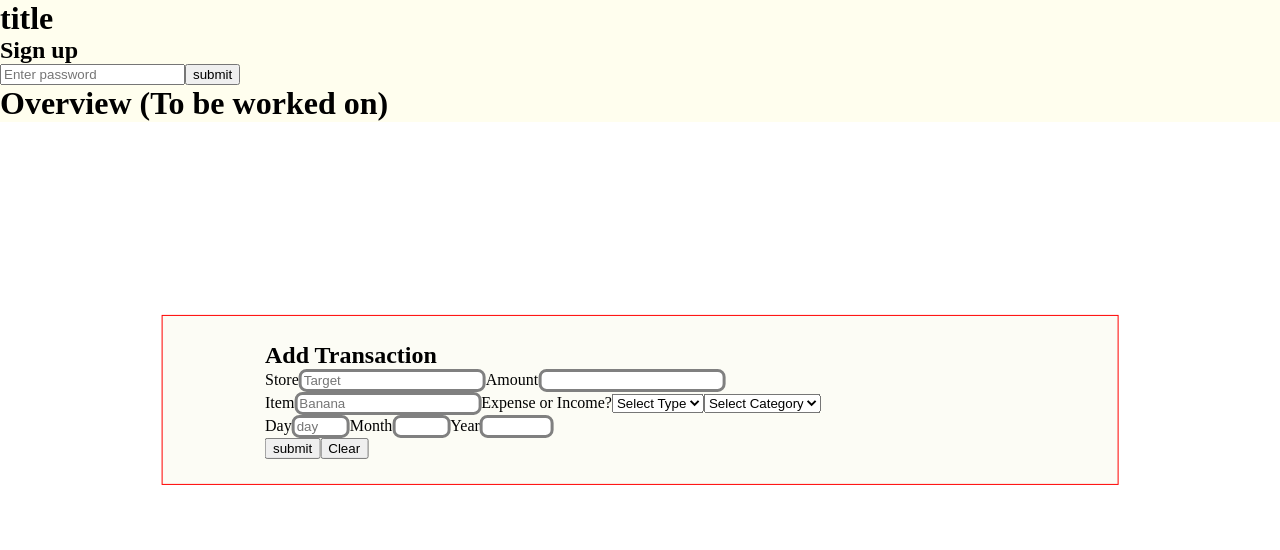
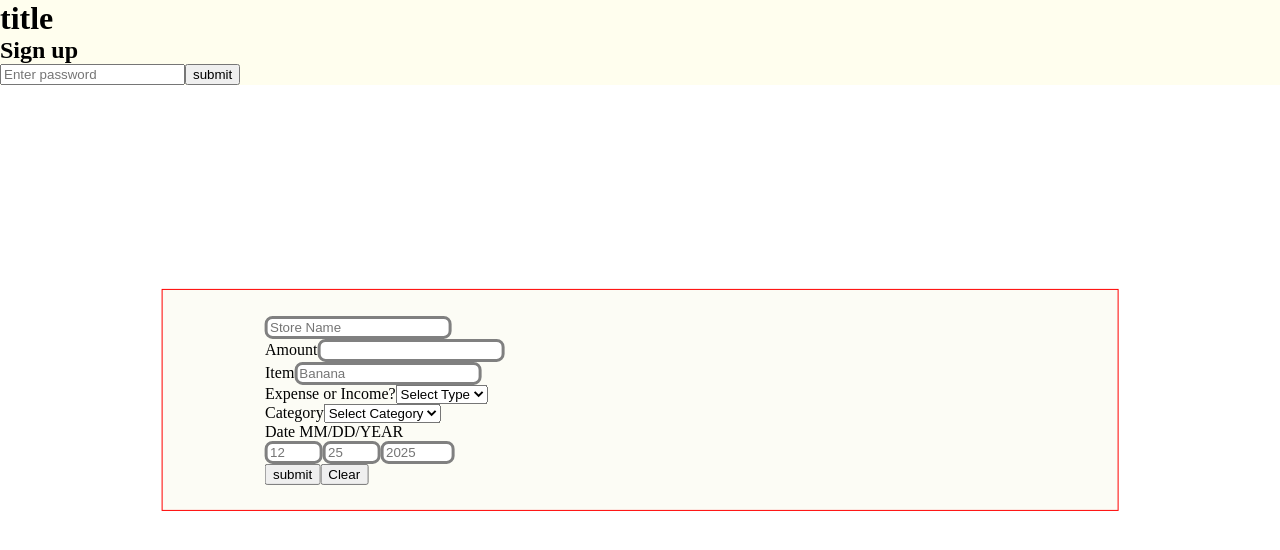
Before and after one commit to EmersonBerido/budget-app, a React (Vite) app: page / in a window 1280 px wide. Shown: the top 550 px of the page. Built offline with nearby package versions, Linux system fonts and the light colour scheme.

Commit message:
New Format for Add Transaction

```diff
--- a/src/AddTransaction.jsx
+++ b/src/AddTransaction.jsx
@@ -56,31 +56,33 @@ function AddTransaction(props) {
 
   return (
     <section className="add-transaction-container">
-      <h1>Add Transaction</h1>
       <form
         onSubmit={handleSubmit}
         className="form-container"
       >
-        <div className="store-item-container">
+        <input type="text" name="store" id="store" placeholder="Store Name" aria-label="store name" maxLength={20} required/>
 
-          <label htmlFor="store">Store</label>
-          <input type="text" name="store" id="store" placeholder="Target" maxLength={20} required/>
-
+        <div className="amount-container">
           <label htmlFor="amount">Amount</label>
           <input type="number" inputMode="numeric" name = "amount" id="amount" min="0" step="0.01" required/>
-
         </div>
 
+        <div className="item-container">
           <label htmlFor="item">Item</label>
           <input type="text" name="item" id="item" placeholder="Banana" maxLength={85} required/>
+        </div>
 
+        <div className="transaction-type-container">
           <label htmlFor="transactionType">Expense or Income?</label>
           <select name="transactionType" id="transactionType" defaultValue="" required>
             <option value="" disabled>Select Type</option>
             <option value="expense">Expense</option>
             <option value="income">Income</option>
           </select>
+        </div>
 
+        <div className="category-container">
+          <label htmlFor="category">Category</label>
           <select name="category" id="category" defaultValue="" required>
             <option value="" disabled>Select Category</option>
             <option value="food" aria-label="food">Food</option>
@@ -89,20 +91,21 @@ function AddTransaction(props) {
             <option value="job" aria-label="job">Job</option>
             <option value="health" aria-label="health">Health</option>
           </select>
+        </div>
 
+        <div className="date-container">
+          <p>Date MM/DD/YEAR</p>
           <section className="date">
-          <label htmlFor="day">Day</label>
-          <input type="number" min="0" max="31" name="day" id="day" placeholder="day" required/>
+            <input type="number" min="1" max="12" name="month" id="month" placeholder="12" required/>
+            <input type="number" min="1" max="31" name="day" id="day" placeholder="25" required/>
+            <input type="number" min="2000" max="2025" name="year" id="year" placeholder="2025" required/>
+          </section>
+        </div>
 
-          <label htmlFor="month">Month</label>
-          <input type="number" min="1" max="12" name="month" id="month" required/>
-
-          <label htmlFor="year">Year</label>
-          <input type="number" min="2000" max="2025" name="year" id="year" required/>
-        </section>
-
+        <section className="buttons-container">
           <button type="submit">submit</button>
           <button type="reset">Clear</button>
+        </section>
 
 
       </form>
--- a/src/App.jsx
+++ b/src/App.jsx
@@ -1,6 +1,5 @@
 import { useState, useEffect } from 'react';
 
-import Overview from "./Overview.jsx";
 import AddTransaction from './AddTransaction.jsx';
 import Transaction from "./Transaction.jsx"
 import Summary from "./Summary.jsx";
@@ -15,7 +14,7 @@ document.documentElement.style.setProperty("--border", Colors.mainBorder)
 function App() {
   const [isUserLoggedIn, setIsUserLoggedIn] = useState(false);
 
-  //SET TO FALSE AFTER DEVELOPMENT
+  //TODO: SET TO FALSE AFTER DEVELOPMENT
   const [displayAdd, setDisplayAdd] = useState(true);
 
   //Local Storage
@@ -114,7 +113,7 @@ function App() {
       }
 
       </header>
-      <Overview/>
+
       {displayAdd &&
         <AddTransaction
           list = {transactionList}
```
Lines whose indentation alone changed are shown as unchanged.
